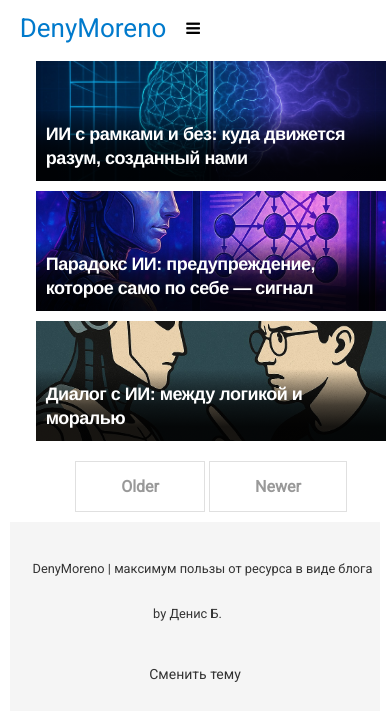
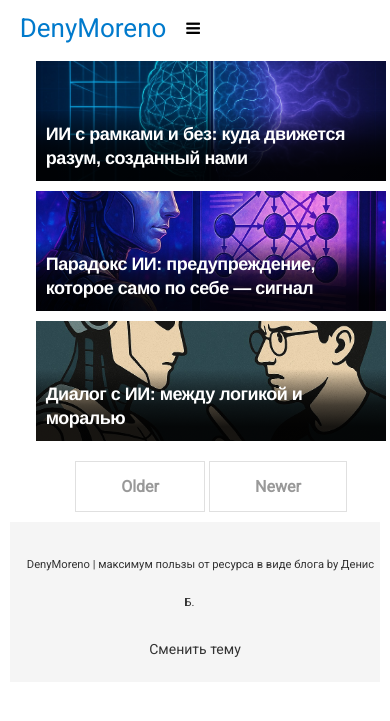
Before and after one commit to DenyMoreno/myblog, a Jekyll site: the page built from index.html, in a window 390 px wide. Shown: the top 721 px of the page. Built offline with Jekyll 4.4.1, drawn with Linux system fonts in a browser that asks for light colours; nearby versions of some CDN libraries; the list of posts is cut into pages by our own code.

Commit message:
Update _footer.scss

```diff
--- a/_sass/_footer.scss
+++ b/_sass/_footer.scss
@@ -5,25 +5,38 @@
   min-height: 56px;
   line-height: 45px;
   width: $container-width;
+  font-size: 1rem;
+  padding: 10px 0;
 }
+
 .footer a {
   color: $brand-color;
-  padding: 0px 10px 0px;
+  padding: 0px 10px;
   text-decoration: none;
 }
-@media (max-width: $container-width) {
-  .footer {
-    background: white;
-    color: $brand-color;
-    text-align: center;
-    min-height: 56px;
-    line-height: 45px;
-    width: 95vw;
-  }
-}
+
 .footer-description {
   display: block;
   margin-bottom: 1rem;
   color: #9a9a9a;
-  font-size:0.8rem;
+  font-size: 0.8rem;
 }
+
+/* 📱 Адаптация под маленькие экраны */
+@media (max-width: 768px) {
+  .footer {
+    width: 95vw;
+    font-size: 0.85rem;
+    line-height: 38px;
+    padding: 8px 0;
+  }
+
+  .footer-description {
+    font-size: 0.7rem;
+    margin-bottom: 0.5rem;
+  }
+
+  .footer a {
+    padding: 0 6px;
+  }
+}
```
